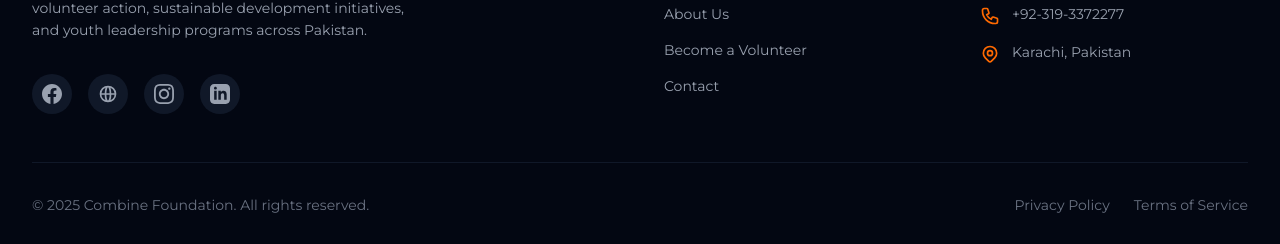
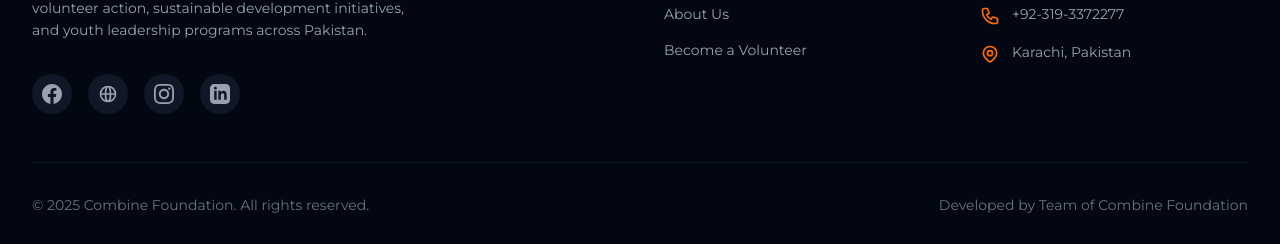
Before and after one commit to Esha166/Combine_Foundation_Portal, a React (Vite) app in the folder frontend/: page / in a window 1280 px wide. Shown: the part 6233-6477 px from the top of the page. Built offline with nearby package versions, Linux system fonts and the light colour scheme; no server answers.

Commit message:
Remove Contact button and update footer text

```diff
--- a/frontend/src/components/shared/Footer.jsx
+++ b/frontend/src/components/shared/Footer.jsx
@@ -86,9 +86,6 @@
               <li>
                 <button onClick={() => handleScroll('volunteer')} className="text-sm text-gray-400 hover:text-orange-500 transition-colors bg-transparent border-none p-0 cursor-pointer text-left">Become a Volunteer</button>
               </li>
-              <li>
-                <button onClick={() => handleScroll('contact')} className="text-sm text-gray-400 hover:text-orange-500 transition-colors bg-transparent border-none p-0 cursor-pointer text-left">Contact</button>
-              </li>
             </ul>
           </div>
 
@@ -116,8 +113,7 @@
             © {new Date().getFullYear()} Combine Foundation. All rights reserved.
           </p>
           <div className="flex gap-6 text-sm text-gray-500">
-            <Link to="/privacy" className="hover:text-white transition-colors">Privacy Policy</Link>
-            <Link to="/terms" className="hover:text-white transition-colors">Terms of Service</Link>
+            <p className="hover:text-white transition-colors">Developed by Team of Combine Foundation</p>
           </div>
         </div>
       </Container>
```
